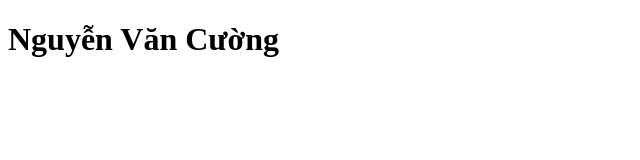
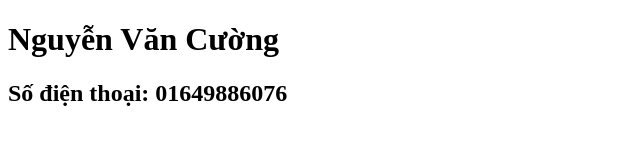
Before and after one commit to cuongpianna/cuongnguyen.github.io, a plain HTML site: page index.html in a window 1280 px wide. Shown: the whole page, without its empty margins (0-640 px from the left). Drawn offline with Linux system fonts and the light colour scheme.

Commit message:
them sdt

```diff
--- a/index.html
+++ b/index.html
@@ -6,5 +6,6 @@
 </head>
 <body>
 	<h1>Nguyễn Văn Cường</h1>
+	<h2>Số điện thoại: 01649886076</h2>
 </body>
 </html>
```
